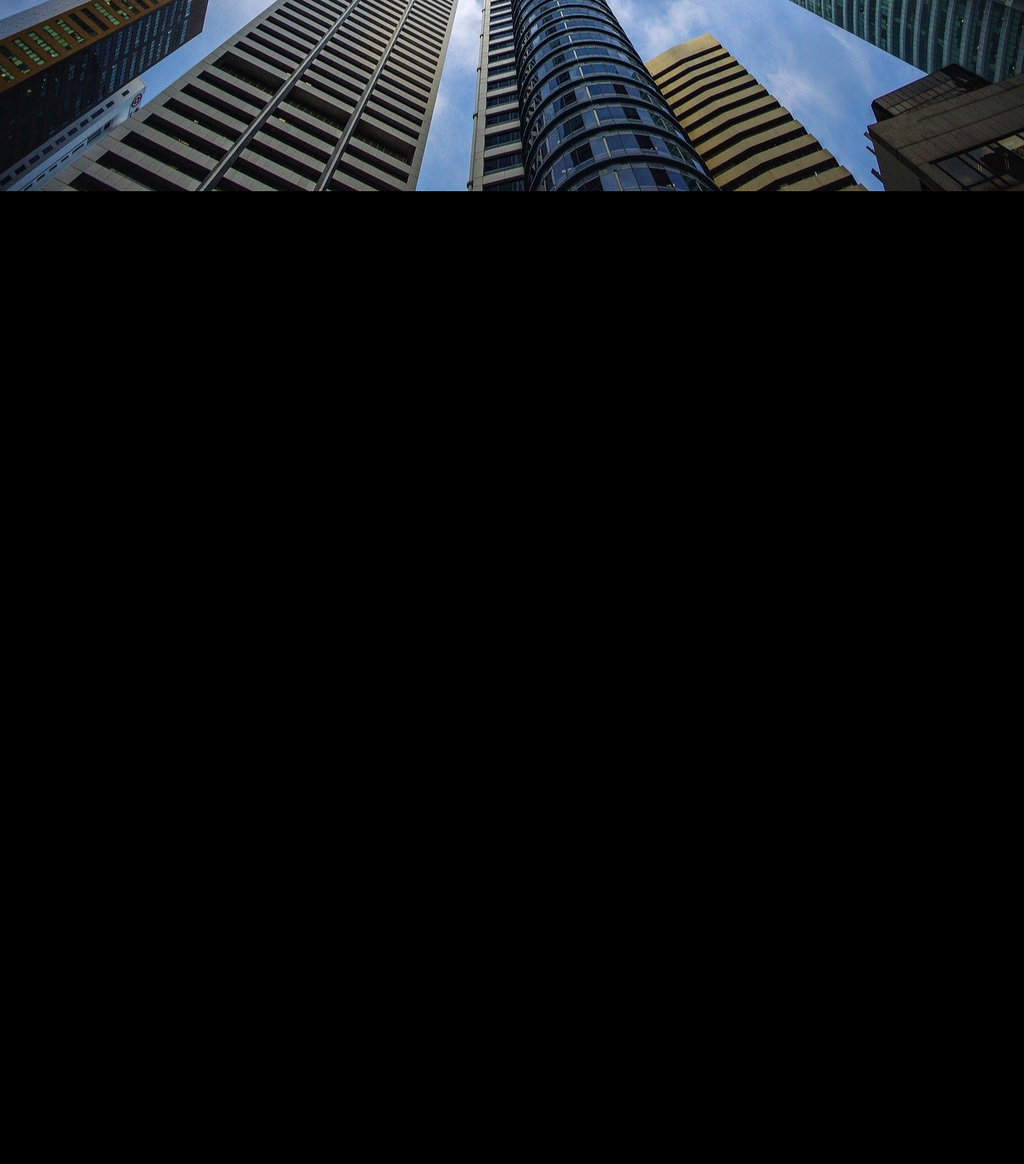
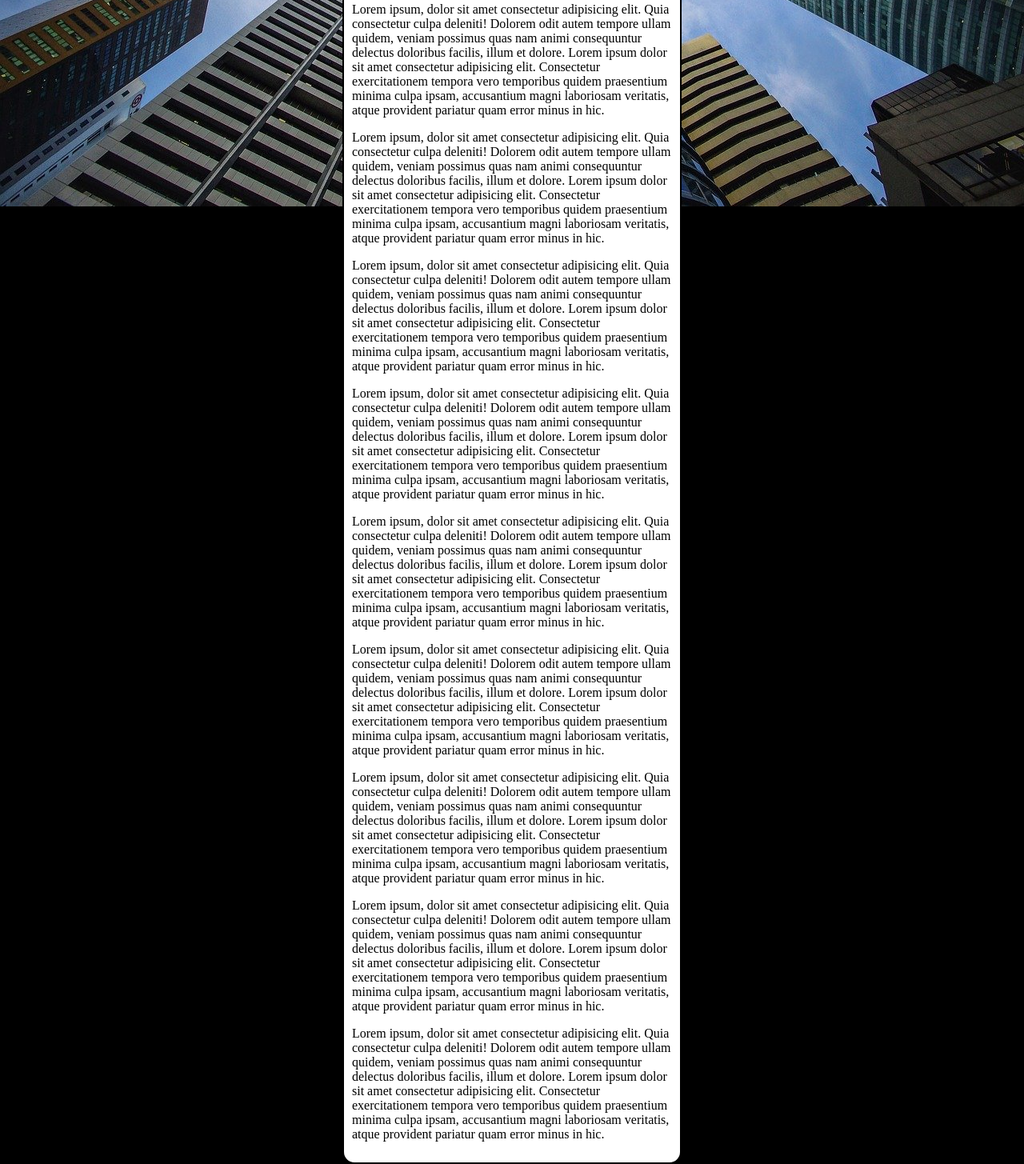
Before and after one commit to VitorDevWeb/html-css, a plain HTML site: page exercicios/ex022/fundo006.html in a window 1280 px wide. Shown: the part 577-2032 px from the top of the page at 80% size. Before the commit the page ends 816 px from the top, so only its background shows below. Drawn offline with Linux system fonts and the light colour scheme.

Commit message:
Update fundo006.html

```diff
--- a/exercicios/ex022/fundo006.html
+++ b/exercicios/ex022/fundo006.html
@@ -30,6 +30,17 @@
     <main>
         <h1>Teste de Imagens</h1>
         <p>Lorem ipsum, dolor sit amet consectetur adipisicing elit. Quia consectetur culpa deleniti! Dolorem odit autem tempore ullam quidem, veniam possimus quas nam animi consequuntur delectus doloribus facilis, illum et dolore. Lorem ipsum dolor sit amet consectetur adipisicing elit. Consectetur exercitationem tempora vero temporibus quidem praesentium minima culpa ipsam, accusantium magni laboriosam veritatis, atque provident pariatur quam error minus in hic.</p>
+        <p>Lorem ipsum, dolor sit amet consectetur adipisicing elit. Quia consectetur culpa deleniti! Dolorem odit autem tempore ullam quidem, veniam possimus quas nam animi consequuntur delectus doloribus facilis, illum et dolore. Lorem ipsum dolor sit amet consectetur adipisicing elit. Consectetur exercitationem tempora vero temporibus quidem praesentium minima culpa ipsam, accusantium magni laboriosam veritatis, atque provident pariatur quam error minus in hic.</p>
+        <p>Lorem ipsum, dolor sit amet consectetur adipisicing elit. Quia consectetur culpa deleniti! Dolorem odit autem tempore ullam quidem, veniam possimus quas nam animi consequuntur delectus doloribus facilis, illum et dolore. Lorem ipsum dolor sit amet consectetur adipisicing elit. Consectetur exercitationem tempora vero temporibus quidem praesentium minima culpa ipsam, accusantium magni laboriosam veritatis, atque provident pariatur quam error minus in hic.</p>
+        <p>Lorem ipsum, dolor sit amet consectetur adipisicing elit. Quia consectetur culpa deleniti! Dolorem odit autem tempore ullam quidem, veniam possimus quas nam animi consequuntur delectus doloribus facilis, illum et dolore. Lorem ipsum dolor sit amet consectetur adipisicing elit. Consectetur exercitationem tempora vero temporibus quidem praesentium minima culpa ipsam, accusantium magni laboriosam veritatis, atque provident pariatur quam error minus in hic.</p>
+        <p>Lorem ipsum, dolor sit amet consectetur adipisicing elit. Quia consectetur culpa deleniti! Dolorem odit autem tempore ullam quidem, veniam possimus quas nam animi consequuntur delectus doloribus facilis, illum et dolore. Lorem ipsum dolor sit amet consectetur adipisicing elit. Consectetur exercitationem tempora vero temporibus quidem praesentium minima culpa ipsam, accusantium magni laboriosam veritatis, atque provident pariatur quam error minus in hic.</p>
+        <p>Lorem ipsum, dolor sit amet consectetur adipisicing elit. Quia consectetur culpa deleniti! Dolorem odit autem tempore ullam quidem, veniam possimus quas nam animi consequuntur delectus doloribus facilis, illum et dolore. Lorem ipsum dolor sit amet consectetur adipisicing elit. Consectetur exercitationem tempora vero temporibus quidem praesentium minima culpa ipsam, accusantium magni laboriosam veritatis, atque provident pariatur quam error minus in hic.</p>
+        <p>Lorem ipsum, dolor sit amet consectetur adipisicing elit. Quia consectetur culpa deleniti! Dolorem odit autem tempore ullam quidem, veniam possimus quas nam animi consequuntur delectus doloribus facilis, illum et dolore. Lorem ipsum dolor sit amet consectetur adipisicing elit. Consectetur exercitationem tempora vero temporibus quidem praesentium minima culpa ipsam, accusantium magni laboriosam veritatis, atque provident pariatur quam error minus in hic.</p>
+        <p>Lorem ipsum, dolor sit amet consectetur adipisicing elit. Quia consectetur culpa deleniti! Dolorem odit autem tempore ullam quidem, veniam possimus quas nam animi consequuntur delectus doloribus facilis, illum et dolore. Lorem ipsum dolor sit amet consectetur adipisicing elit. Consectetur exercitationem tempora vero temporibus quidem praesentium minima culpa ipsam, accusantium magni laboriosam veritatis, atque provident pariatur quam error minus in hic.</p>
+        <p>Lorem ipsum, dolor sit amet consectetur adipisicing elit. Quia consectetur culpa deleniti! Dolorem odit autem tempore ullam quidem, veniam possimus quas nam animi consequuntur delectus doloribus facilis, illum et dolore. Lorem ipsum dolor sit amet consectetur adipisicing elit. Consectetur exercitationem tempora vero temporibus quidem praesentium minima culpa ipsam, accusantium magni laboriosam veritatis, atque provident pariatur quam error minus in hic.</p>
+        <p>Lorem ipsum, dolor sit amet consectetur adipisicing elit. Quia consectetur culpa deleniti! Dolorem odit autem tempore ullam quidem, veniam possimus quas nam animi consequuntur delectus doloribus facilis, illum et dolore. Lorem ipsum dolor sit amet consectetur adipisicing elit. Consectetur exercitationem tempora vero temporibus quidem praesentium minima culpa ipsam, accusantium magni laboriosam veritatis, atque provident pariatur quam error minus in hic.</p>
+        <p>Lorem ipsum, dolor sit amet consectetur adipisicing elit. Quia consectetur culpa deleniti! Dolorem odit autem tempore ullam quidem, veniam possimus quas nam animi consequuntur delectus doloribus facilis, illum et dolore. Lorem ipsum dolor sit amet consectetur adipisicing elit. Consectetur exercitationem tempora vero temporibus quidem praesentium minima culpa ipsam, accusantium magni laboriosam veritatis, atque provident pariatur quam error minus in hic.</p>
+        <p>Lorem ipsum, dolor sit amet consectetur adipisicing elit. Quia consectetur culpa deleniti! Dolorem odit autem tempore ullam quidem, veniam possimus quas nam animi consequuntur delectus doloribus facilis, illum et dolore. Lorem ipsum dolor sit amet consectetur adipisicing elit. Consectetur exercitationem tempora vero temporibus quidem praesentium minima culpa ipsam, accusantium magni laboriosam veritatis, atque provident pariatur quam error minus in hic.</p>
     </main>
 </body>
 
```
